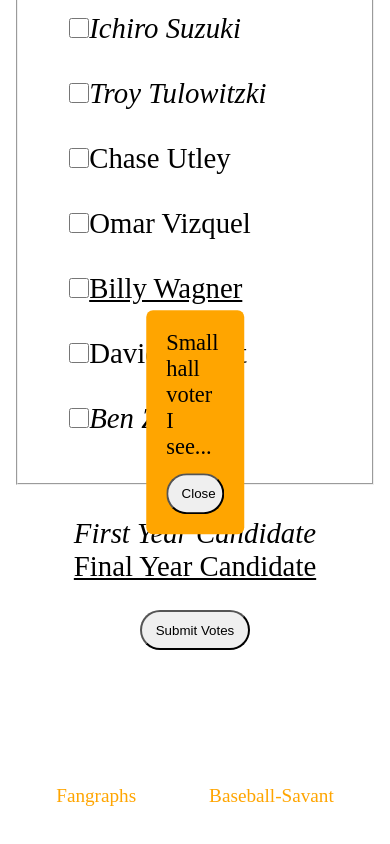
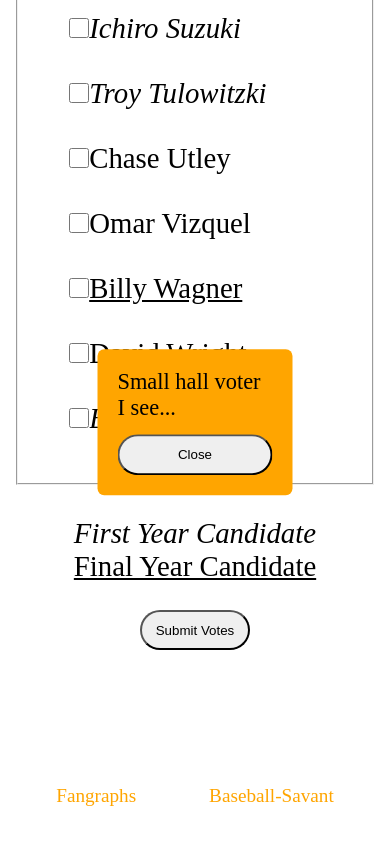
Before and after one commit to artchaidez/MLB-Stats, a React (Create React App) app in the folder baseballapp/: page /hof in a window 390 px wide. Both pictures are taken after a click on the button "Submit Votes". Shown: the part 1621-2465 px from the top of the page. Built offline with nearby package versions, Linux system fonts and the light colour scheme.

Commit message:
Fixed smaller pop-up on smaller screen

```diff
--- a/baseballapp/src/Hof/HofVoting.css
+++ b/baseballapp/src/Hof/HofVoting.css
@@ -95,6 +95,10 @@ input[type='checkbox'] {
     .button-votes {
         margin-bottom: 5em;
     }
+
+    .votes-popup, .fix-votes-popup {
+        width: 35%;
+    }
 }
 
 @media screen and (max-width: 720px){
@@ -119,4 +123,7 @@ input[type='checkbox'] {
         margin-top: 2em;
     }
 
+    .votes-popup, .fix-votes-popup {
+        width: 50%;
+    }
 }
```
